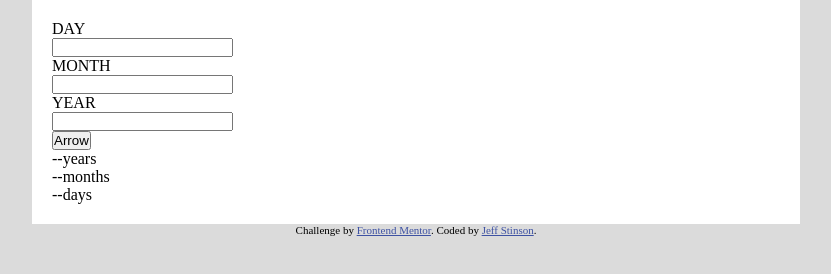
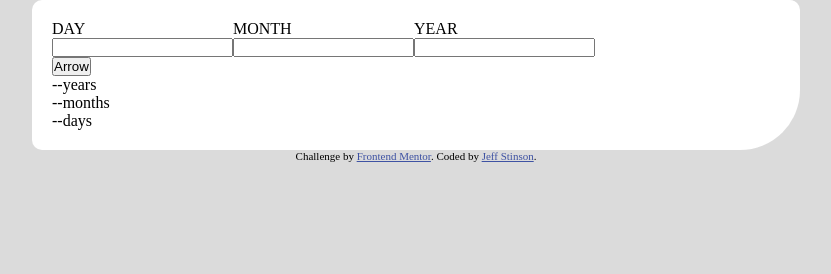
Before and after one commit to Smoopfrog/age-calculator-app, a plain HTML site: page index.html in a window 1280 px wide. Shown: the whole page, without its empty margins (224-1055 px from the left). Drawn offline with Linux system fonts and the light colour scheme.

Commit message:
add border radius to app

```diff
--- a/style.css
+++ b/style.css
@@ -10,14 +10,17 @@ body {
   justify-content: center;
   align-items: center;
   flex-direction: column;
+  font-family: 'Poppins';
 }
 
 .app {
   background-color: white;
   width: 60%;
   padding: 20px;
+  border-radius: 10px;
+  border-bottom-right-radius: 60px;
 }
 
-/* .inputs-container {
+.inputs-container {
   display: flex;
-} */
+}
```
